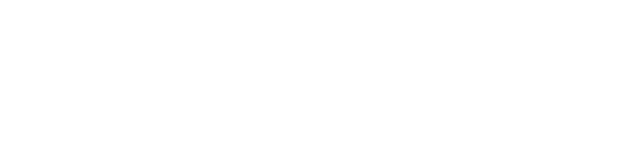
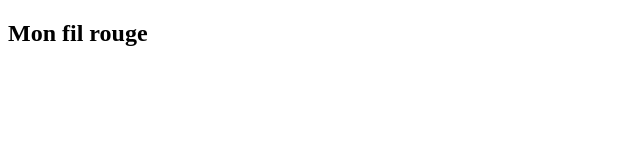
Before and after one commit to Patrick-Croquet/Code_Fil_rouge, a plain HTML site: page index.html in a window 1280 px wide. Shown: the whole page, without its empty margins (0-640 px from the left). Drawn offline with Linux system fonts and the light colour scheme.

Commit message:
Initial Commit

```diff
--- a/index.html
+++ b/index.html
@@ -6,6 +6,6 @@
     <title>Fil rouge</title>
 </head>
 <body>
-
+    <h2>Mon fil rouge</h2>
 </body>
 </html>
```
